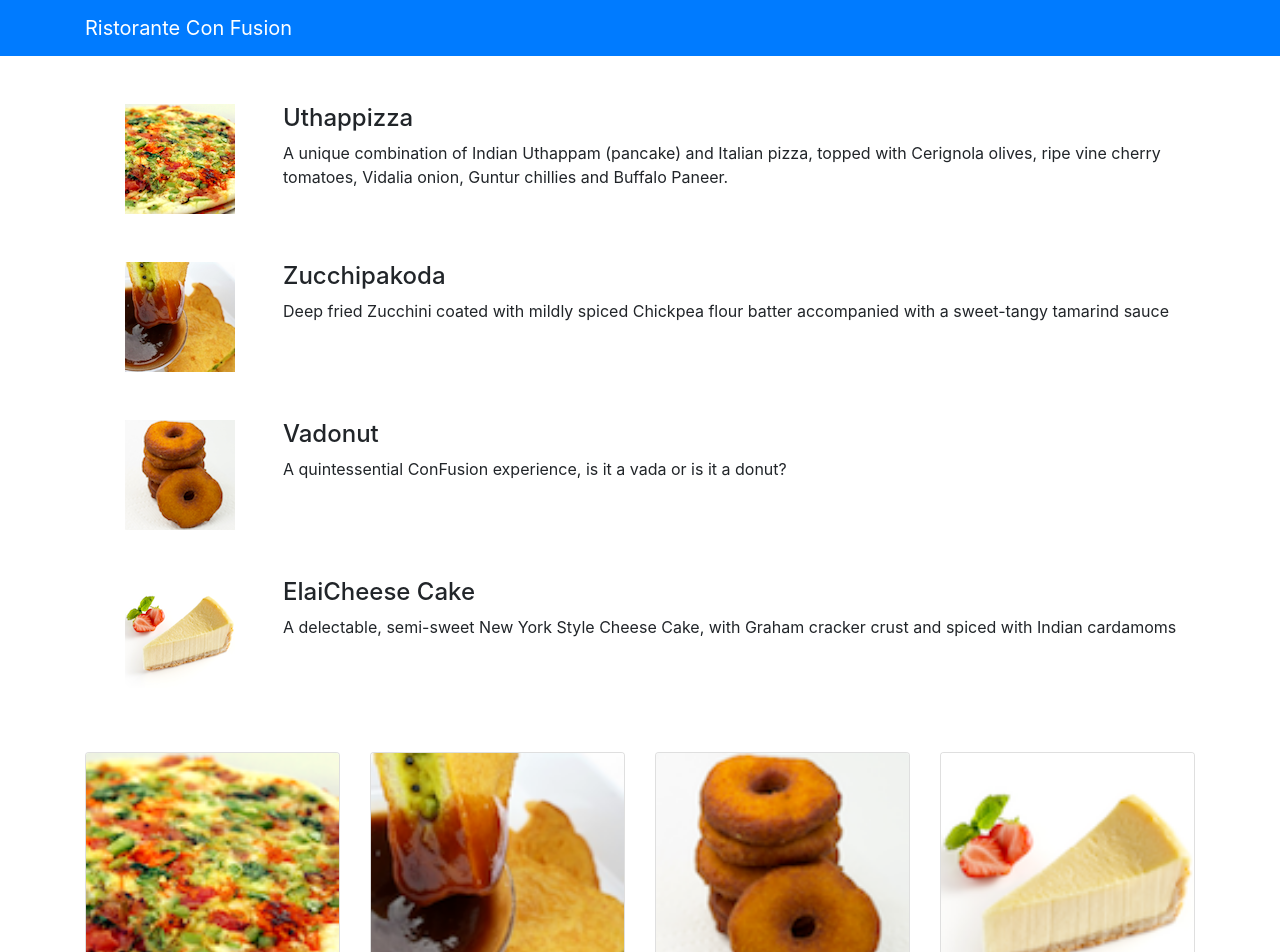
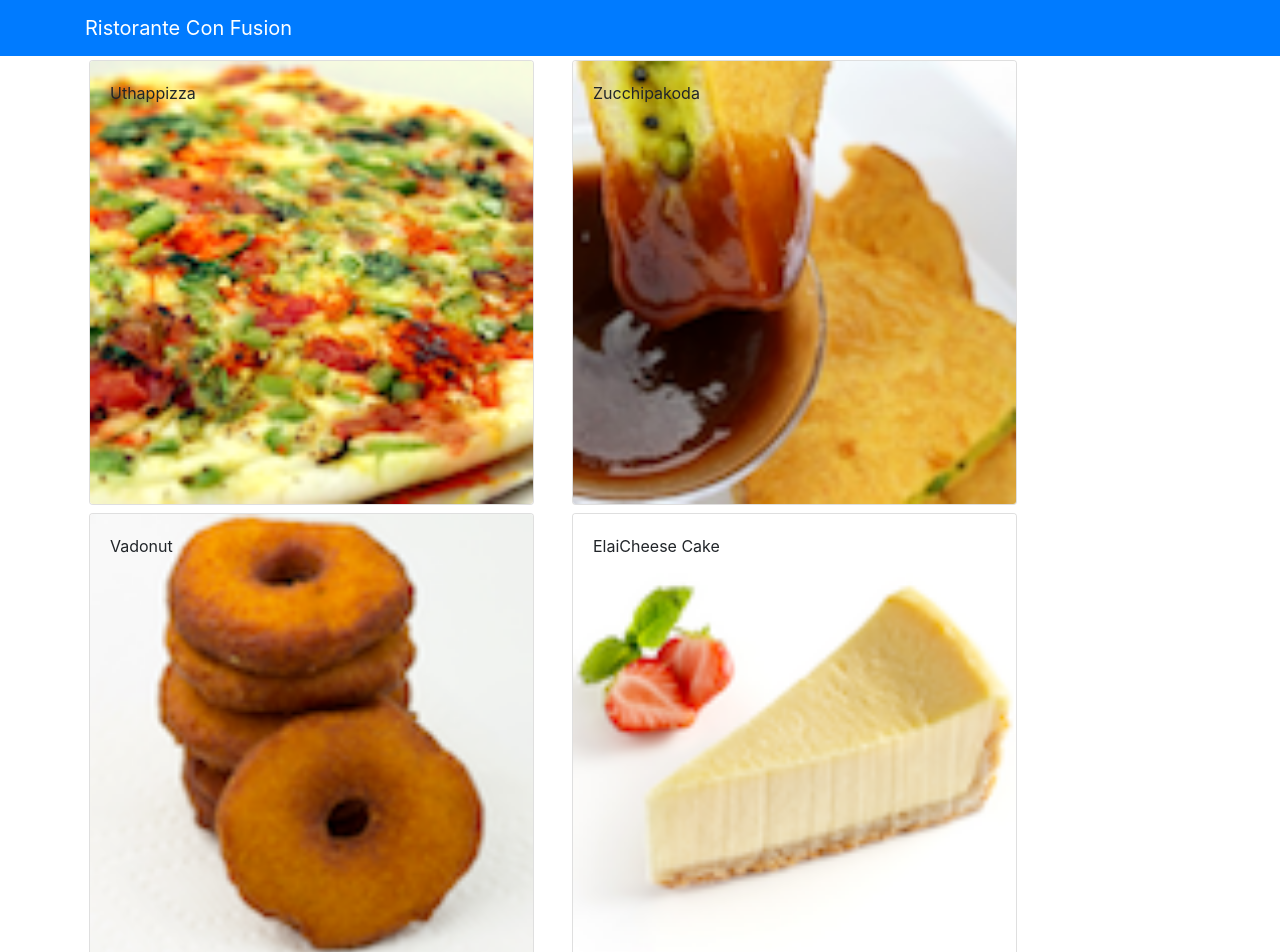
Before and after one commit to ahmedhassan202025/React_final, a React (Create React App) app: page / in a window 1280 px wide. Shown: the top 952 px of the page. Built offline with nearby package versions, Linux system fonts and the light colour scheme.

Commit message:
component part2

```diff
--- a/src/App.js
+++ b/src/App.js
@@ -24,7 +24,7 @@ class App extends Component{
         </div>
       </Navbar>
       <Menu dishes={this.state.dishes}/>
-      <CardClass dishes={this.state.dishes}/>
+      {/* <CardClass dishes={this.state.dishes}/> */}
     </div>
   );
   }
--- a/src/components/MenuComponent.js
+++ b/src/components/MenuComponent.js
@@ -1,5 +1,5 @@
 import React,{ Component} from 'react';
-import {Media} from 'reactstrap';
+import {Media,CardImg,CardImgOverlay,CardTitle,Card, CardText,CardBody} from 'reactstrap';
 
 
 
@@ -10,15 +10,38 @@ class Menu extends Component{
     constructor(props){
         super(props);
         this.state={
-
+            SelectedDish:null
         }
 
+    }
+    onDishSelect(dish){
+        this.setState({SelectedDish:dish});
+    }
+
+    renderSelectedDish(dish){
+        if(dish!=null){
+
+            return(
+                <Card>
+                    <CardImg top src={dish.image} alt={dish.name} />
+                    <CardBody>
+                        <CardTitle>{dish.name}</CardTitle>
+                        <CardText>{dish.description}</CardText>
+                    </CardBody>
+                </Card>
+            )
+        }
+        else{
+            return(
+                <div></div>
+            )
+        }
     }
     render() {
         const menu=this.props.dishes.map((dish) => {
             return(
-                <div key={dish.id} className="col-12 mt-5">
-                    <Media tag="li">
+                <div key={dish.id} className="col-12 col-md-5 m-1">
+                    {/* <Media tag="li">
                         <Media left middle>
                             <Media object src={dish.image} alt={dish.name}/>
                         </Media>
@@ -26,16 +49,29 @@ class Menu extends Component{
                             <Media heading >{dish.name}</Media>
                             <p>{dish.description}</p>
                         </Media>
-                    </Media>
+                    </Media> */}
+                <Card key={dish.id} onClick={() => this.onDishSelect(dish)}>
+                  <CardImg width="100%" src={dish.image} alt={dish.name} />
+                  <CardImgOverlay>
+                      <CardTitle>{dish.name}</CardTitle>
+                  </CardImgOverlay>
+                </Card>
                 </div>
             );
         });
         return(
             <div className="container">
                 <div className="row">
-                    <Media list>
+                    {/* <Media list>
                         {menu}
-                    </Media>
+                    </Media> */}
+                     {menu}
+                </div>
+
+                <div className="row">
+                    <div className="col-12  m-1">
+                        {this.renderSelectedDish(this.state.SelectedDish)}
+                    </div>
                 </div>
             </div>
 
```
